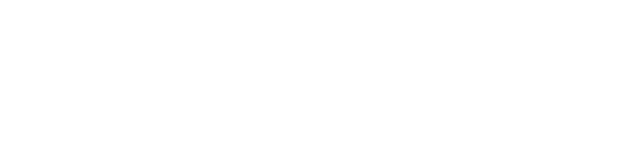
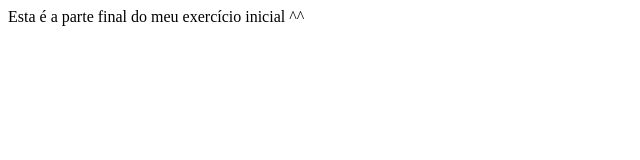
Before and after one commit to amandsX/Reprograma-S2, a plain HTML site: page final.html in a window 1280 px wide. Shown: the whole page, without its empty margins (0-640 px from the left). Drawn offline with Linux system fonts and the light colour scheme.

Commit message:
Adicionei uma mensagem na página final

```diff
--- a/final.html
+++ b/final.html
@@ -7,6 +7,6 @@
     <title>Document</title>
 </head>
 <body>
-
+    Esta é a parte final do meu exercício inicial ^^
 </body>
 </html>
```
